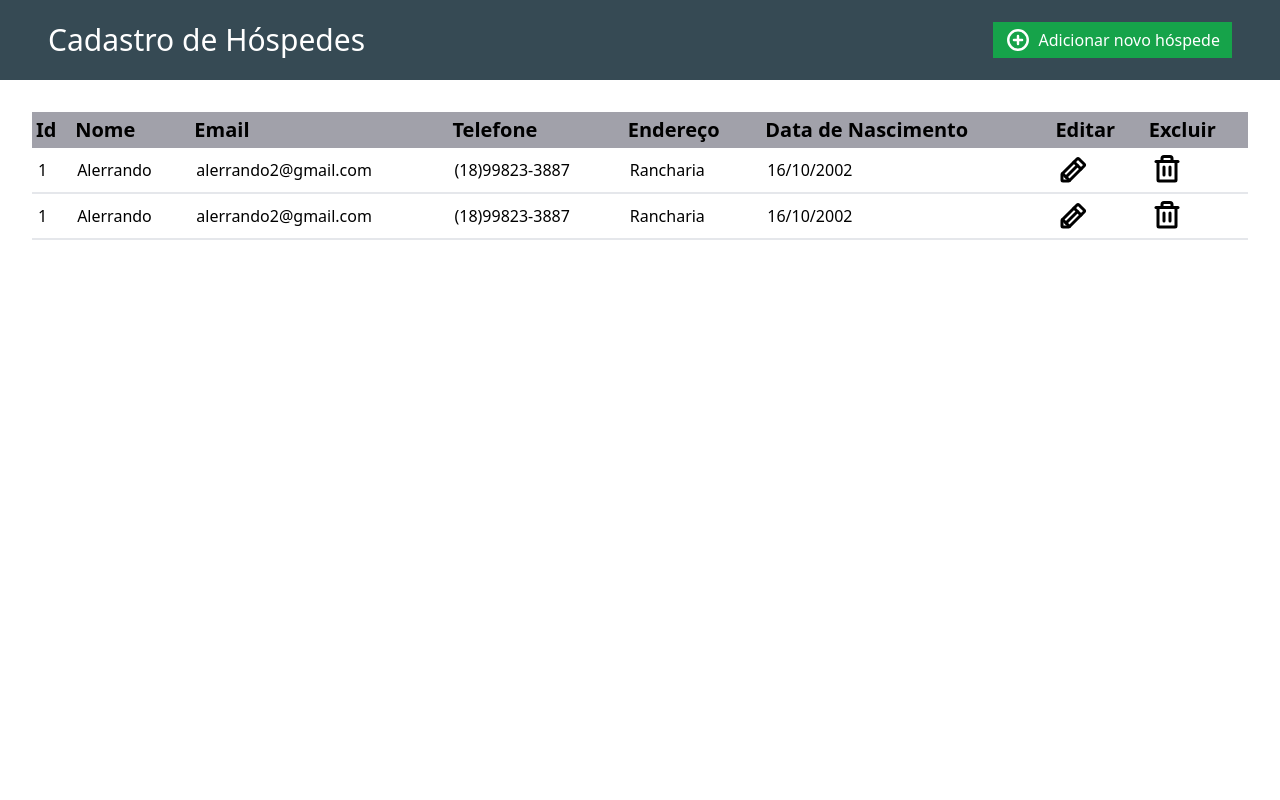
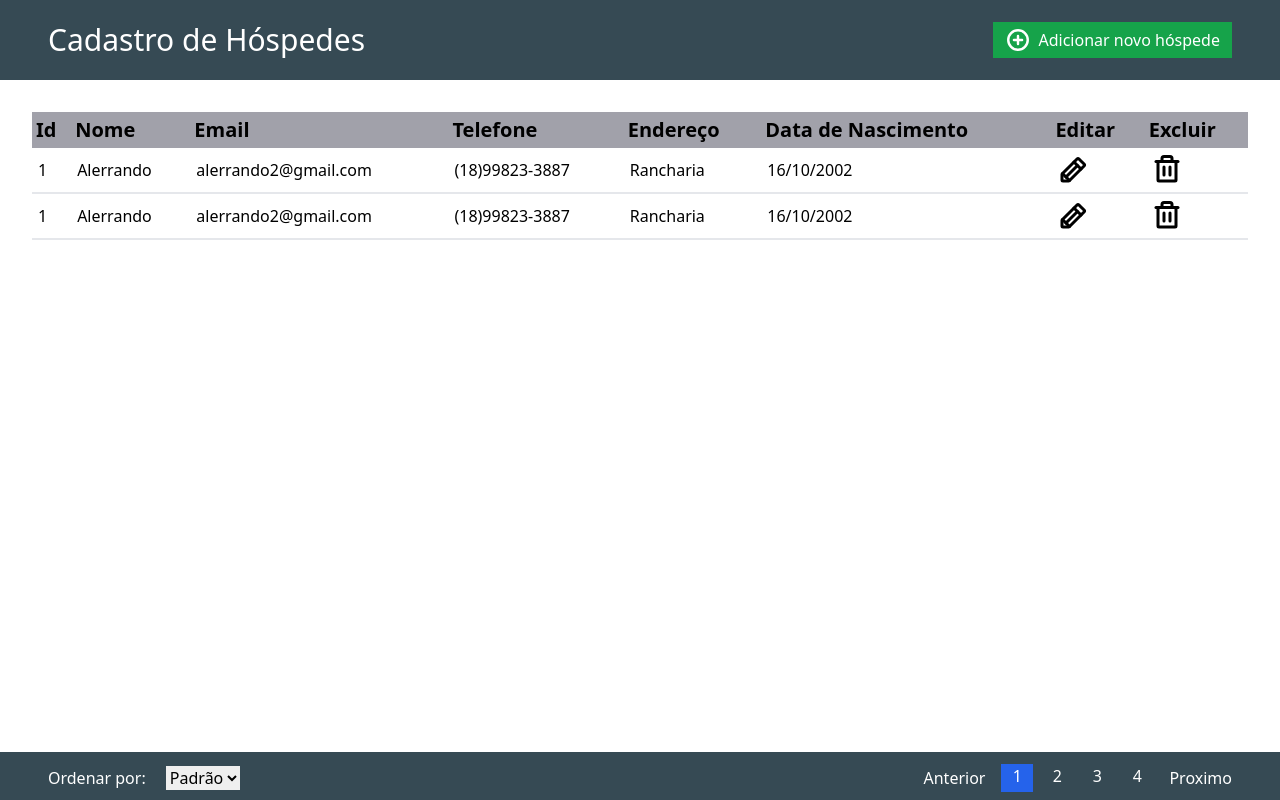
Before and after one commit to Alerrando/Crud-Hotel, a React (Vite) app: page / in a window 1280 px wide. Built offline with nearby package versions, Linux system fonts and the light colour scheme.

Commit message:
static part of the site ready

```diff
--- a/src/App.tsx
+++ b/src/App.tsx
@@ -7,12 +7,12 @@ export function App() {
     <>
       <header className='w-full h-20 bg-[#364A54] flex items-center'>
         <div className='w-full py-2 px-12 flex justify-between'>
-            <h1 className='text-3xl text-white'>Cadastro de Hóspedes</h1>
+          <h1 className='text-3xl text-white'>Cadastro de Hóspedes</h1>
 
-            <button className='flex items-center gap-2 text-white bg-green-600 px-3'>
-              <PlusCircle size={26} weight="bold" />
-              Adicionar novo hóspede
-            </button>
+          <button className='flex items-center gap-2 text-white bg-green-600 px-3'>
+            <PlusCircle size={26} weight="bold" />
+            Adicionar novo hóspede
+          </button>
         </div>
       </header>
 
@@ -52,6 +52,35 @@ export function App() {
           </tbody>
         </table>
       </main>
+
+      <footer className='w-full h-12 bg-[#364A54] m-auto bottom-0 fixed'>
+        <div className='flex items-center justify-between px-12 py-3'>
+          <div>
+            <label className='text-white pr-4'>Ordenar por: </label>
+            <select>
+              <option value="padrao" selected>Padrão</option>
+              <option value="nome">Nome</option>
+              <option value="email">E-mail</option>
+            </select>
+          </div>
+          <div className='flex items-center text-white gap-2'>
+            <button className='mr-2'>Anterior</button>
+            <button className='w-8 h-7 flex text-center justify-center ativo'>
+              1
+            </button>
+            <button className='w-8 h-7 flex text-center justify-center '>
+              2
+            </button>
+            <button className='w-8 h-7 flex text-center justify-center '>
+              3
+            </button>
+            <button className='w-8 h-7 flex text-center justify-center '>
+              4
+            </button>
+            <button className='ml-2'>Proximo</button>
+          </div>
+        </div>
+      </footer>
     </>
   )
 }
--- a/src/index.css
+++ b/src/index.css
@@ -1,3 +1,7 @@
 @tailwind base;
 @tailwind components;
 @tailwind utilities;
+
+.ativo{
+    background-color: rgb(37, 99, 235);
+}
```
